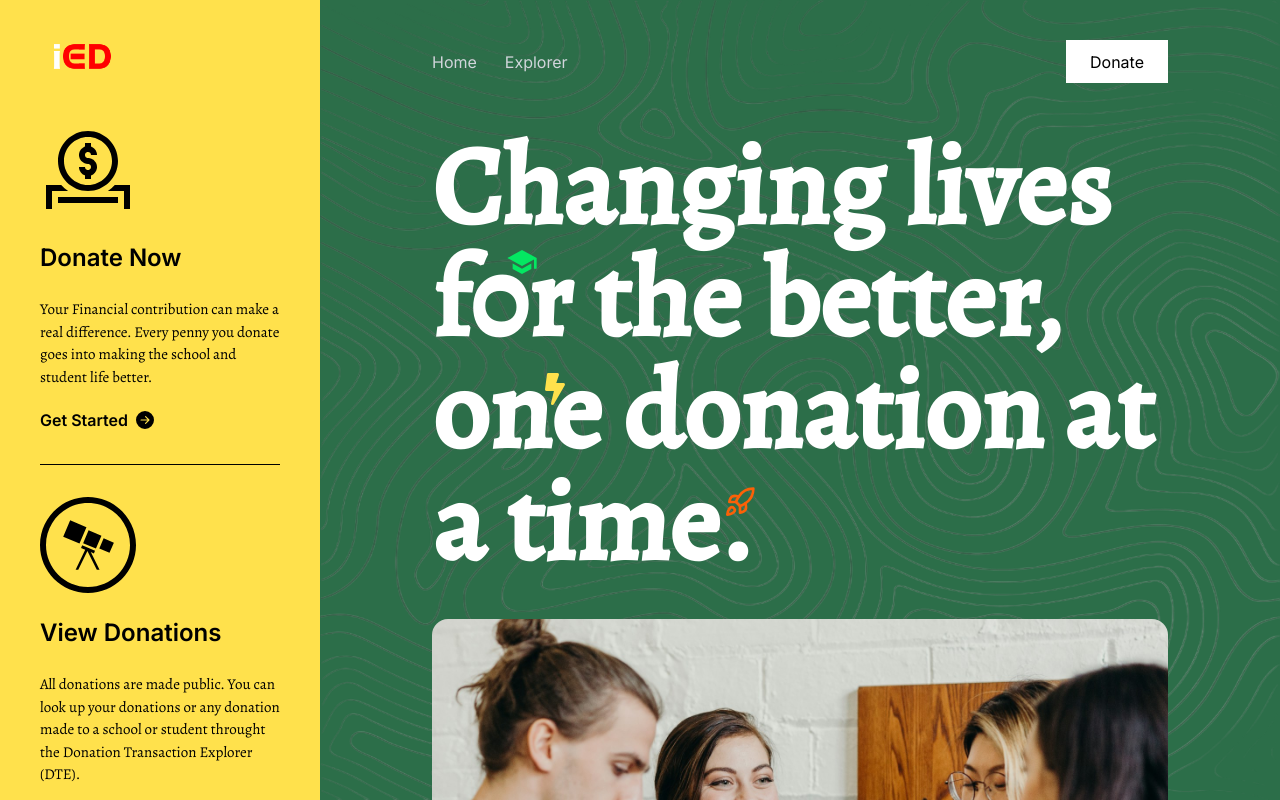
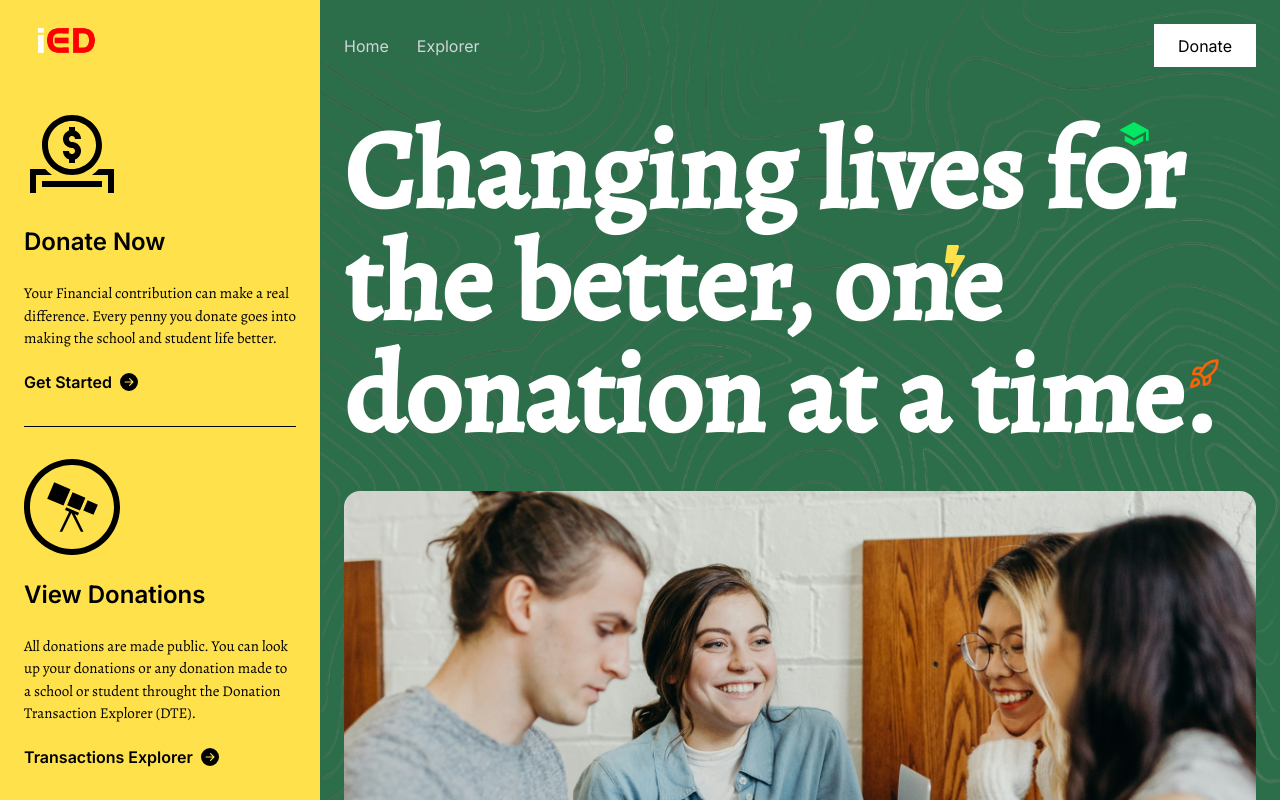
Before and after one commit to icp-hackathons/ied-hack-FE, a Next.js app: page / in a window 1280 px wide. Shown: the top 800 px of the page. Built offline with nearby package versions, Linux system fonts and the light colour scheme.

Commit message:
add some updates

```diff
--- a/app/globals.css
+++ b/app/globals.css
@@ -23,6 +23,15 @@ body {
 @layer utilities {
   .text-balance {
     text-wrap: balance;
+  }
+  /* Hide scrollbar for Chrome, Safari and Opera */
+  .no-scrollbar::-webkit-scrollbar {
+    display: none;
+  }
+  /* Hide scrollbar for IE, Edge and Firefox */
+  .no-scrollbar {
+    -ms-overflow-style: none; /* IE and Edge */
+    scrollbar-width: none; /* Firefox */
   }
 }
 
--- /dev/null
+++ b/components/Landing/Schools.tsx
@@ -0,0 +1,5 @@
+import React from "react"
+
+export const Schools = () => {
+  return <div>Schools</div>
+}
--- /dev/null
+++ b/components/SchoolCard.tsx
@@ -0,0 +1,36 @@
+"use client"
+import React, { useState } from "react"
+import Image from "next/image"
+
+interface props {
+  image: string
+  schoolName: string
+  id?: string
+}
+
+export const PortalCard: React.FC<props> = ({ ...props }) => {
+  return (
+    <div className="p-[1rem] h-[400px] rounded-[24px] border-[1px] border-grey-600 bg-grey-900 flex-initial no-scrollbar">
+      <div className="relative w-full h-full">
+        <div className="bg-[#0A0A0A33] backdrop-blur-[20px] p-[10px] rounded-[20px] absolute top-[18px] right-[18px] z-10">
+          20k donations
+        </div>
+        <Image
+          src={props.image}
+          fill
+          alt={props.schoolName}
+          className="rounded-[14px]"
+          objectFit="cover"
+        />
+      </div>
+      <div className="relative">
+        <div className="backdrop-blur-[20px] p-[16px] md:p-[16px] mt-[-2rem] rounded-b-[14px] bg-[#0A0A0AA3] card-shadow absolute bottom-0 left-0 min-h-[124px] z-1 w-full">
+          <div className="flex flex-col justify-between gap-[1rem] ">
+            <p>{props.schoolName}</p>
+            <button>Donate Now</button>
+          </div>
+        </div>
+      </div>
+    </div>
+  )
+}
--- a/tailwind.config.ts
+++ b/tailwind.config.ts
@@ -12,10 +12,33 @@ const config: Config = {
         "gradient-radial": "radial-gradient(var(--tw-gradient-stops))",
         "gradient-conic":
           "conic-gradient(from 180deg at 50% 50%, var(--tw-gradient-stops))",
+        "gradient-linear":
+          "linear-gradient(180deg, rgba(15, 23, 42, 0.16) 0%, rgba(234, 58, 96, 0.16) 100%)",
+        "gradient-linear-2":
+          "linear-gradient(306deg, #9813B9 0%, #EF1AAC 49.48%, #E7224C 100%)",
       },
       colors: {
         yellow: "#FFE14C",
         green: "#2C6E49",
+        grey: {
+          1000: "#0A0A0A",
+          900: "#121112",
+          800: "#1B1819",
+          700: "#262424",
+          600: "#3C3839",
+          500: "#534D4E",
+          400: "#797072",
+          300: "#B8B2B3",
+          200: "#D6D2D3",
+          100: "#E3E1E1",
+          50: "#EDEBEC",
+          1: "#0A0A0A",
+          0: "#FFFFFF",
+        },
+      },
+      screens: {
+        md: { min: "880px" },
+        lg: { min: "1300px" },
       },
     },
   },
```
